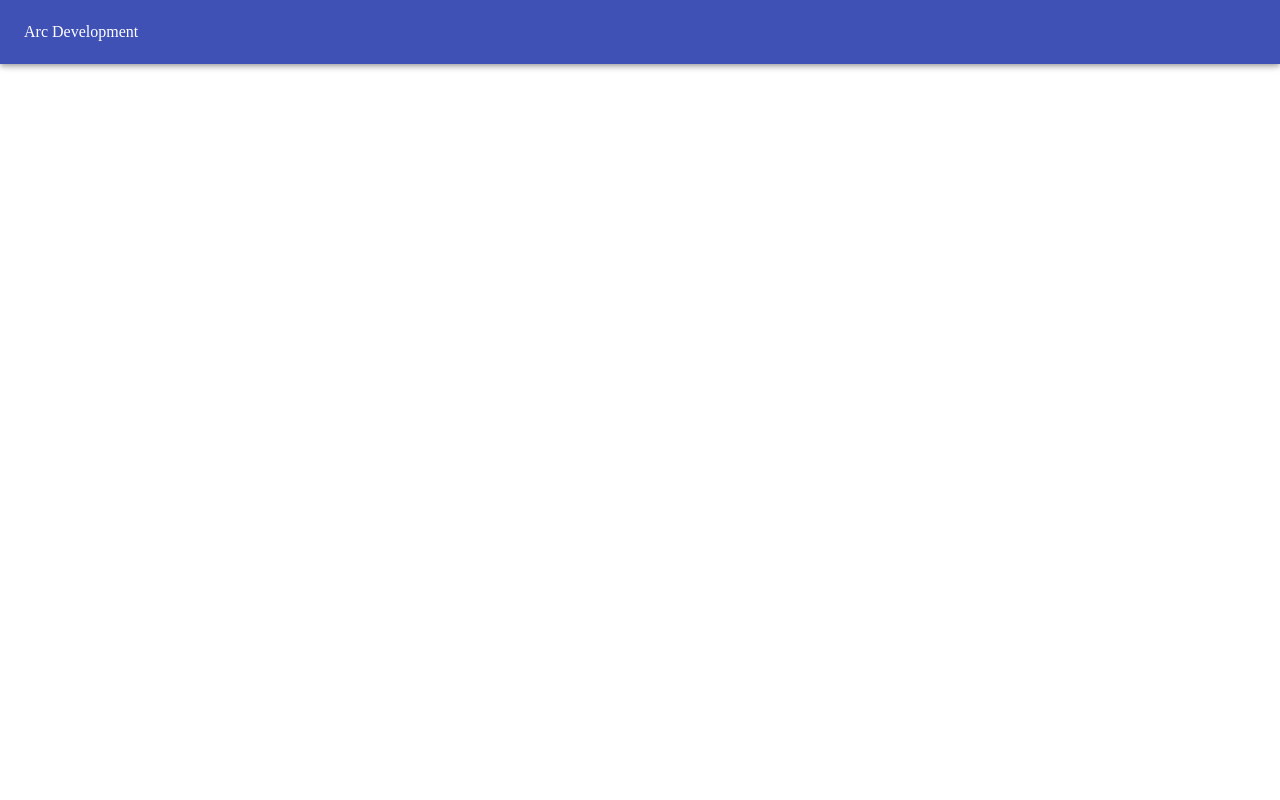
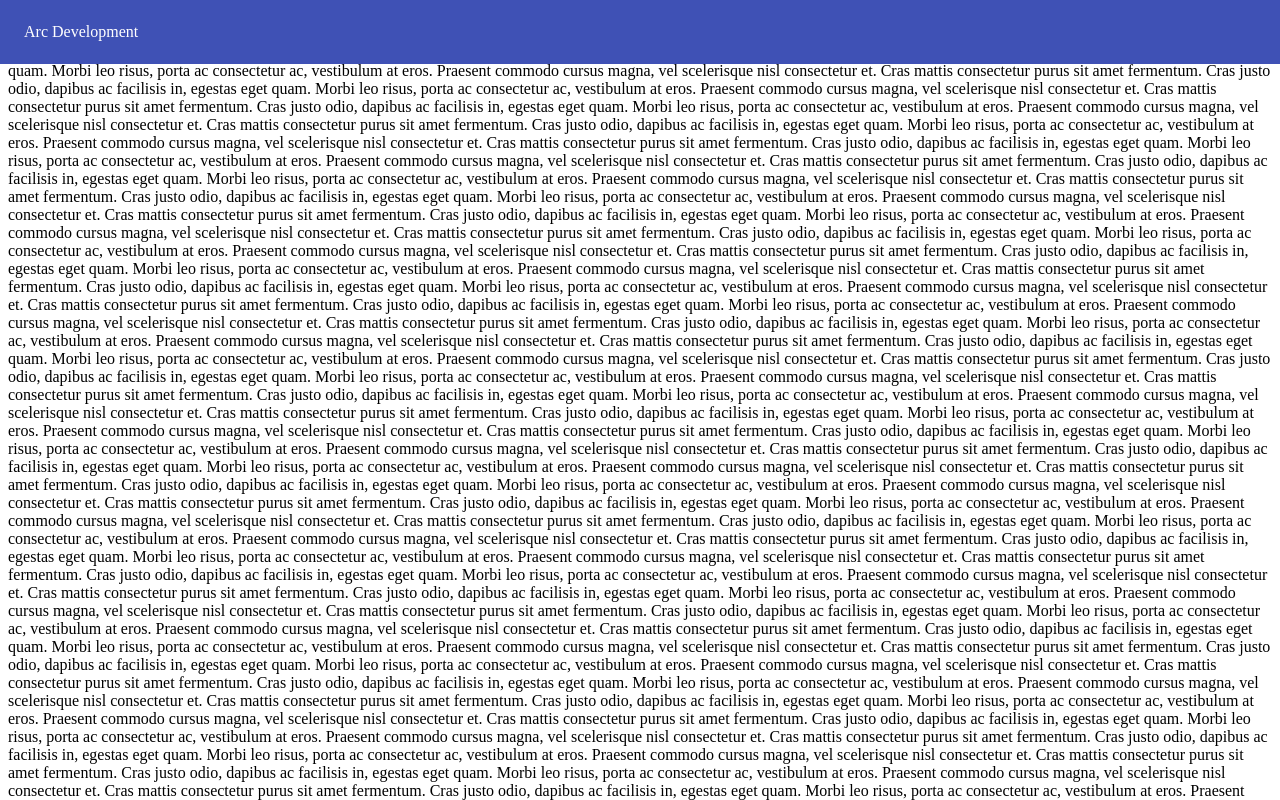
Before and after one commit to erasabi/material-ui-app, a React (Create React App) app: page / in a window 1280 px wide. Shown: the top 800 px of the page. Built offline with nearby package versions, Linux system fonts and the light colour scheme.

Commit message:
2.13 AppBar transitions: adding scrolling event feature

```diff
--- a/src/App.js
+++ b/src/App.js
@@ -5,6 +5,15 @@ function App() {
   return (
     <div className="App">
       <Header />
+      {/* this just generates enough text so that you can use new scroll feature */}
+      {[...new Array(120)]
+        .map(
+          () => `Cras mattis consectetur purus sit amet fermentum.
+          Cras justo odio, dapibus ac facilisis in, egestas eget quam.
+          Morbi leo risus, porta ac consectetur ac, vestibulum at eros.
+          Praesent commodo cursus magna, vel scelerisque nisl consectetur et.`,
+        )
+        .join('\n')}
     </div>
   );
 }
--- a/src/components/ui/Header.js
+++ b/src/components/ui/Header.js
@@ -1,14 +1,37 @@
 import React from 'react';
 import AppBar from '@material-ui/core/AppBar';
 import Toolbar from '@material-ui/core/Toolbar';
+import useScrollTrigger from '@material-ui/core/useScrollTrigger';
+
+function ElevationScroll(props) {
+    const { children } = props;
+    // Note that you normally won't need to set the window ref as useScrollTrigger
+    // will default to window.
+    // This is only being set here because the demo is in an iframe.
+    const trigger = useScrollTrigger({
+        // when true this disables a small delay when scrolling
+        disableHysteresis: true,
+        // controls how far the user needs to scroll before scrolling is triggered
+        threshold: 0
+    });
+
+    return React.cloneElement(children, {
+        // determines how far to move the scroll whenever scrolling is triggered
+        elevation: trigger ? 4 : 0,
+    });
+}
 
 function Header(props) {
     return (
-        <AppBar position="fixed">
-            <Toolbar>
-                Arc Development
-            </Toolbar>
-        </AppBar>
+        // enclose existing jsx into Elevation component to allow that affect
+        <ElevationScroll>
+            <AppBar position="fixed">
+                <Toolbar>
+                    Arc Development
+                </Toolbar>
+            </AppBar>
+        </ElevationScroll>
+
     );
 }
 
```
